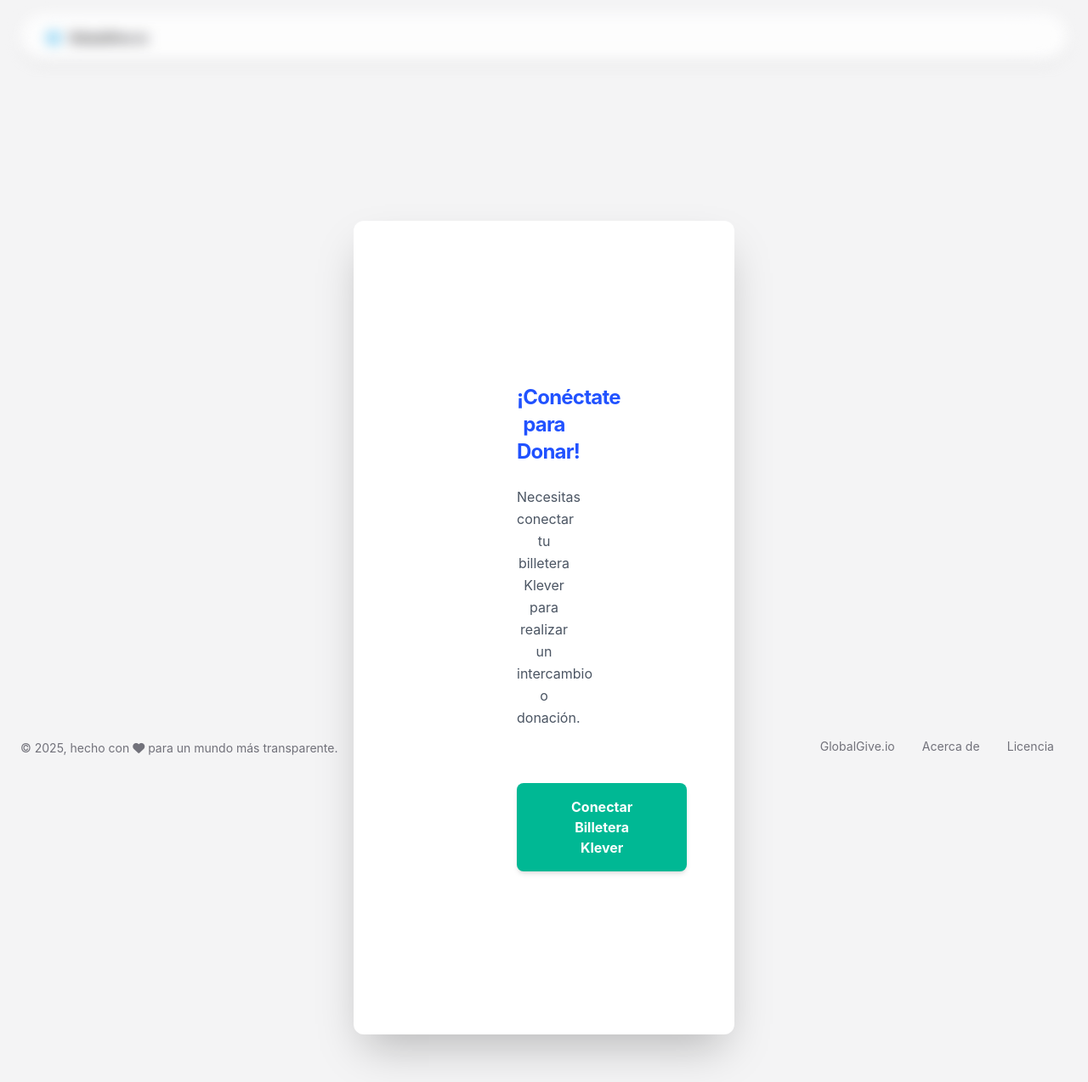
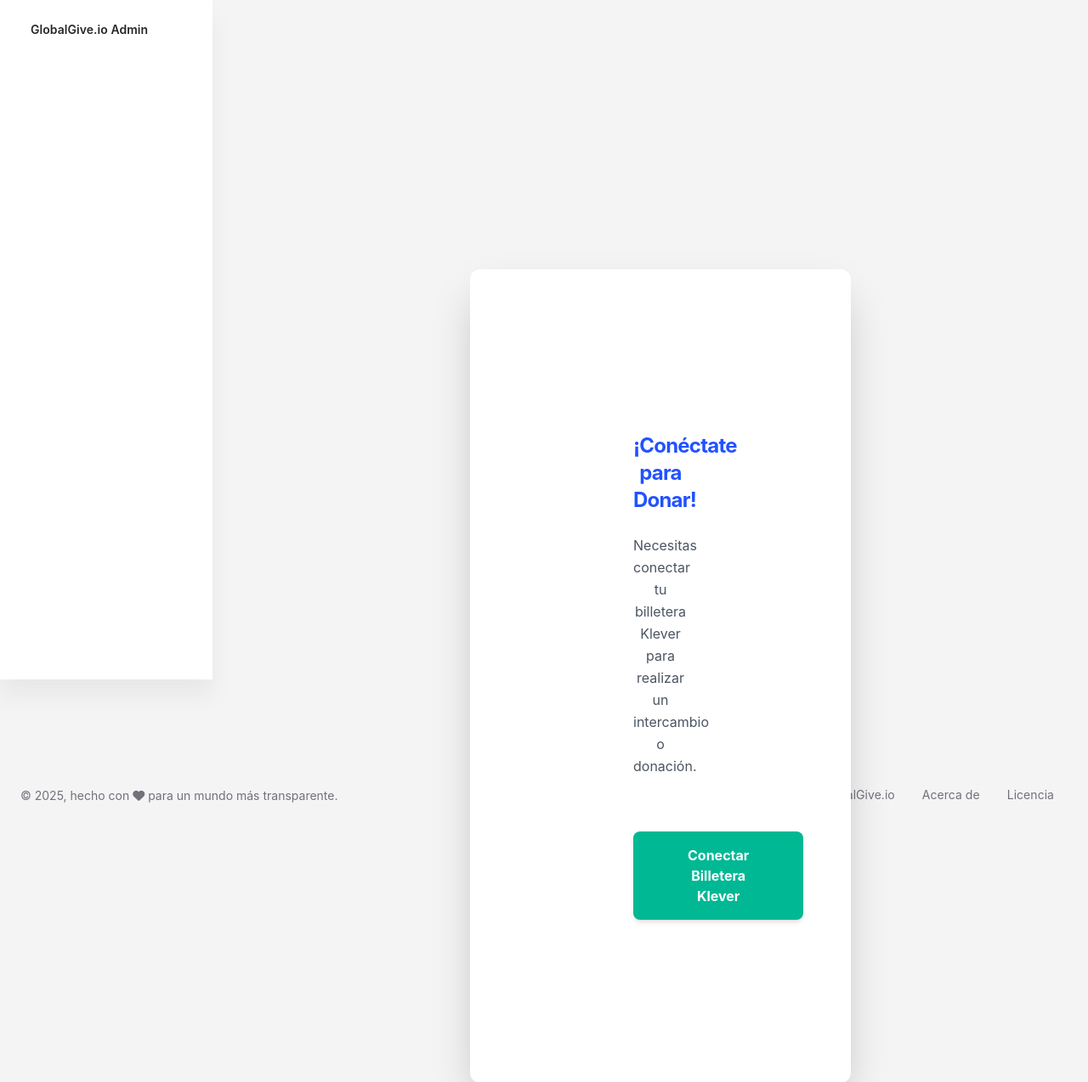
Before and after one commit to Chuse/servicios, a Flask app: page /swap in a window 1280 px wide. Shown: the top 1274 px of the page at 85% size. Before the commit the page ends 1253 px from the top, so only its background shows below. Run offline with Flask 3, Linux system fonts and the light colour scheme; some libraries are stand-ins or nearby versions.

Commit message:
Update header.html

```diff
--- a/templates/sections/header.html
+++ b/templates/sections/header.html
@@ -1,60 +1,73 @@
 <!-- ========================================================= -->
-<!-- Cabecera / Navbar: Rutas de Soft UI corregidas con Jinja2 -->
-<!-- La estructura de esta sección se carga desde templates/sections/header.html -->
+<!-- SIDEBAR (Barra Lateral) - CRUCIAL para el layout de Soft UI -->
+<!-- Este elemento DEBE tener el ID "sidenav-main" -->
 <!-- ========================================================= -->
-
-<nav class="navbar navbar-expand-lg blur blur-rounded top-0 z-index-3 shadow position-absolute my-3 py-2 start-0 end-0 mx-4">
-    <div class="container-fluid pe-0">
-        <!-- Logo y Título Principal -->
-        <a class="navbar-brand font-weight-bolder ms-lg-0 ms-3 " href="/">
-            <i class="fas fa-globe me-2 text-info"></i> GlobalGive.io
+<aside class="sidenav navbar navbar-vertical navbar-expand-xs fixed-start bg-white" id="sidenav-main">
+    <div class="sidenav-header">
+        <!-- Puedes usar tu logo aquí -->
+        <a class="navbar-brand m-0" href="/">
+            <span class="ms-1 font-weight-bold">GlobalGive.io Admin</span>
         </a>
-
-        <!-- Botón de Menú (para móviles) -->
-        <button class="navbar-toggler shadow-none ms-2" type="button" data-bs-toggle="collapse" data-bs-target="#navigation" aria-controls="navigation" aria-expanded="false" aria-label="Toggle navigation">
-            <span class="navbar-toggler-icon mt-2">
-                <span class="navbar-toggler-bar bar1"></span>
-                <span class="navbar-toggler-bar bar2"></span>
-                <span class="navbar-toggler-bar bar3"></span>
-            </span>
-            <span class="sr-only">Toggle navigation</span>
-        </button>
-
-        <!-- Contenido de la Navegación -->
-        <div class="collapse navbar-collapse w-100 pt-3 pb-2 py-lg-0" id="navigation">
-            <ul class="navbar-nav mx-auto">
-                <!-- Enlaces de Navegación -->
+    </div>
+    <hr class="horizontal dark mt-0">
+    <div class="collapse navbar-collapse w-auto h-auto" id="sidenav-collapse-main">
+        <ul class="navbar-nav">
+            <!-- Ejemplo de enlaces para el sidebar (puedes completarlos) -->
             <li class="nav-item">
-                    <a class="nav-link d-flex align-items-center me-2 active" aria-current="page" href="/">
-                        <i class="fa fa-th-list opacity-6 me-1"></i>
-                        <span>Proyectos</span>
+                <a class="nav-link active" href="/dashboard">
+                    <div class="icon icon-shape icon-sm shadow border-radius-md bg-white text-center me-2 d-flex align-items-center justify-content-center">
+                        <i class="fas fa-chart-bar text-primary text-sm opacity-10"></i>
+                    </div>
+                    <span class="nav-link-text ms-1">Dashboard</span>
                 </a>
             </li>
             <li class="nav-item">
-                    <a class="nav-link d-flex align-items-center me-2" href="/ranking">
-                        <i class="fa fa-trophy opacity-6 me-1"></i>
-                        <span>Ranking</span>
+                <a class="nav-link" href="/swap">
+                    <div class="icon icon-shape icon-sm shadow border-radius-md bg-white text-center me-2 d-flex align-items-center justify-content-center">
+                        <i class="fas fa-exchange-alt text-dark text-sm opacity-10"></i>
+                    </div>
+                    <span class="nav-link-text ms-1">Intercambiar / Donar</span>
                 </a>
             </li>
-                <li class="nav-item">
-                    <a class="nav-link d-flex align-items-center me-2" href="/swap">
-                        <i class="fa fa-exchange-alt opacity-6 me-1"></i>
-                        <span>Intercambiar</span>
+            <li class="nav-item mt-3">
+                <h6 class="ps-4 ms-2 text-uppercase text-xs font-weight-bolder opacity-6">Cuenta</h6>
+            </li>
+        </ul>
+    </div>
+</aside>
+
+
+<!-- ========================================================= -->
+<!-- NAVBAR SUPERIOR (Cabecera) - Se ajusta al layout -->
+<!-- ========================================================= -->
+
+<nav class="navbar navbar-main navbar-expand-lg px-0 mx-4 shadow-none border-radius-xl" id="navbarBlur" navbar-scroll="true">
+    <div class="container-fluid py-1 px-3">
+        <!-- Breadcrumb / Título de Página (Añadido para completar el layout del dashboard) -->
+        <nav aria-label="breadcrumb">
+            <h6 class="font-weight-bolder mb-0">{% block title_tag %}{% endblock %}</h6>
+        </nav>
+
+        <!-- Botón de Menú (para móviles) y Conexión de Wallet -->
+        <div class="collapse navbar-collapse mt-sm-0 mt-2 me-md-0 me-sm-4" id="navigation">
+            <div class="ms-md-auto pe-md-3 d-flex align-items-center">
+                <!-- Barra de búsqueda si es necesaria -->
+            </div>
+            <ul class="navbar-nav justify-content-end">
+                <!-- Enlaces de Navegación (Solo para tablet/desktop si el sidebar no se usa) -->
+                <li class="nav-item d-xl-none ps-3 d-flex align-items-center">
+                    <a href="javascript:;" class="nav-link text-body p-0" id="iconNavbarSidenav">
+                        <div class="sidenav-toggler-inner">
+                            <i class="sidenav-toggler-line"></i>
+                            <i class="sidenav-toggler-line"></i>
+                            <i class="sidenav-toggler-line"></i>
+                        </div>
                     </a>
                 </li>
-                <li class="nav-item">
-                    <a class="nav-link d-flex align-items-center me-2" href="/dashboard">
-                        <i class="fa fa-user opacity-6 me-1"></i>
-                        <span>Dashboard</span>
-                    </a>
-                </li>
-            </ul>
 
-            <!-- Elemento de la Derecha: Conexión de Wallet -->
-            <ul class="navbar-nav d-lg-block d-none">
-                <li class="nav-item d-flex align-items-center me-3">
                 <!-- CRÍTICO: Este ID es esencial para la funcionalidad de la billetera -->
-                    <button id="connect-wallet-btn" class="btn btn-sm bg-gradient-info mb-0 d-none d-lg-block">Conectar Wallet</button>
+                <li class="nav-item d-flex align-items-center ms-3">
+                    <button id="connect-wallet-btn" class="btn btn-sm bg-gradient-info mb-0 d-lg-block">Conectar Wallet</button>
                 </li>
             </ul>
         </div>
```
Lines whose indentation alone changed are shown as unchanged.
